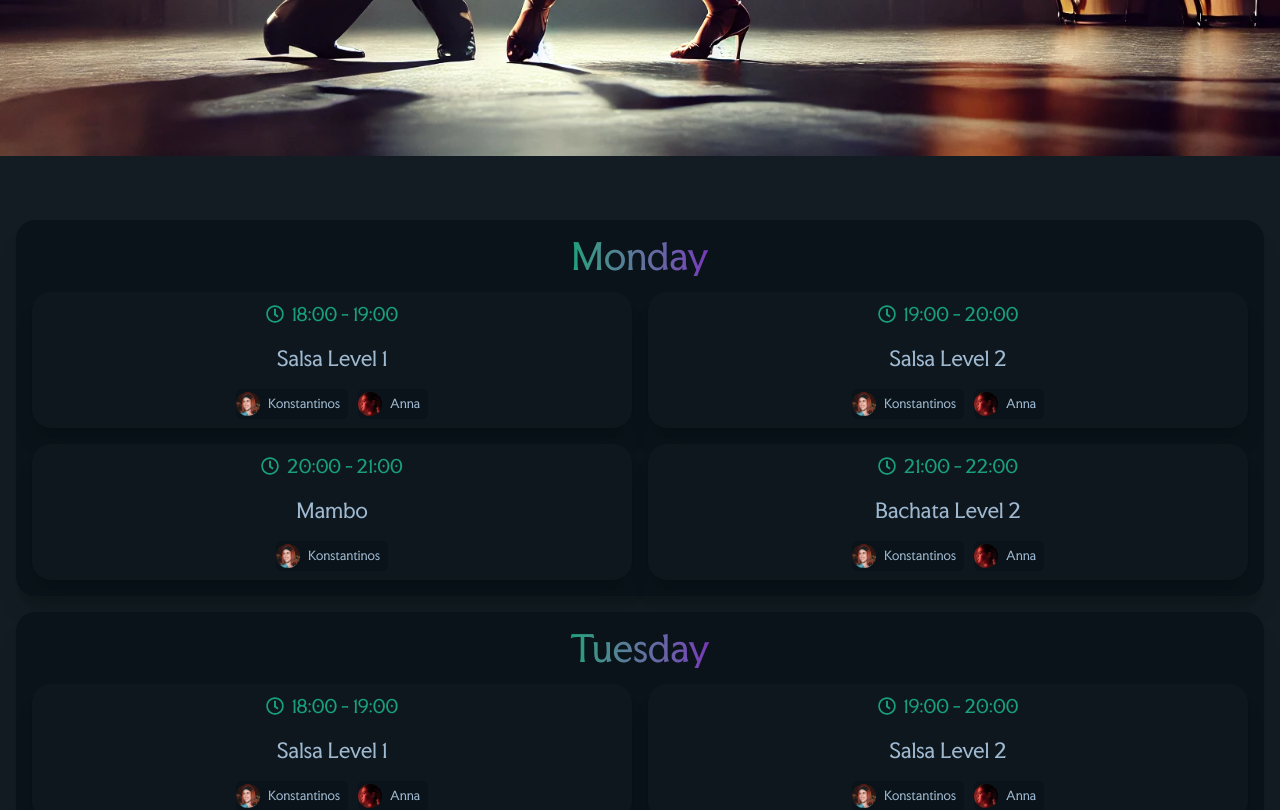
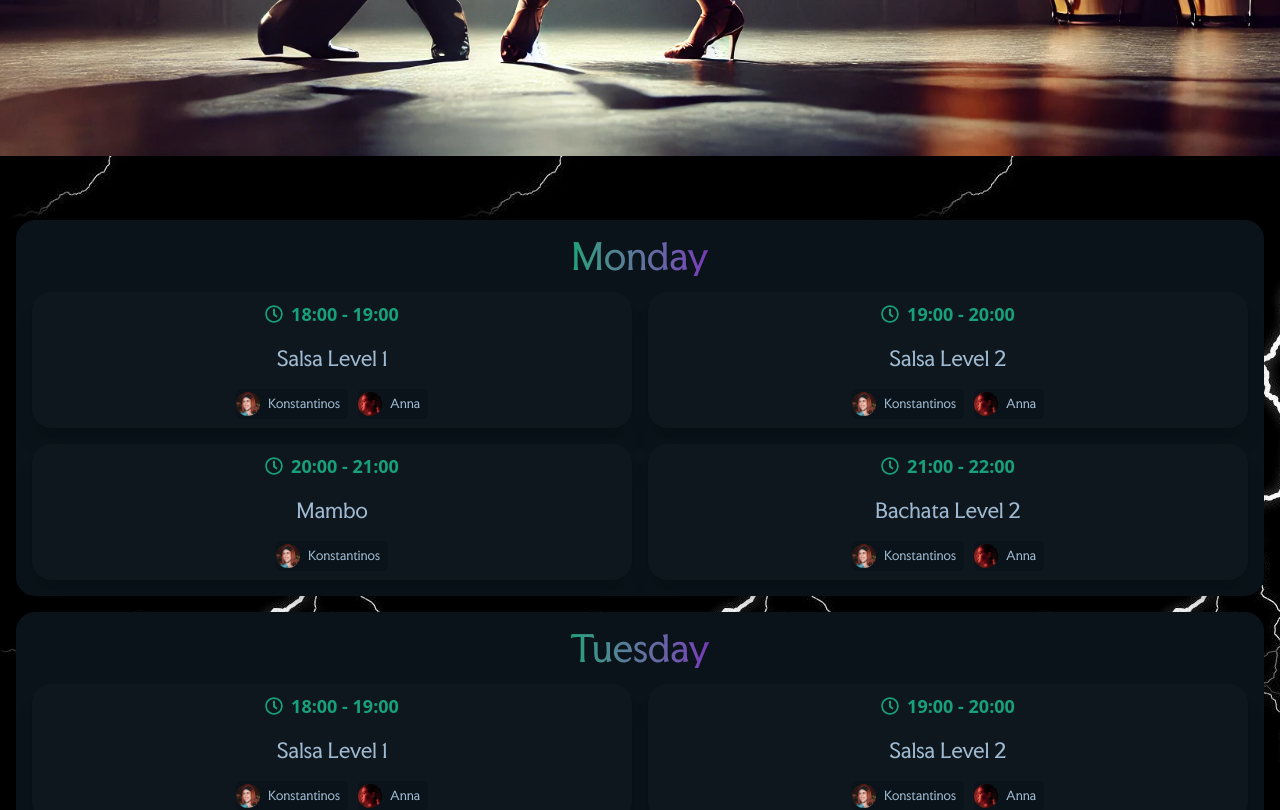
Before and after one commit to nikossoftwaredev/salsa-rayo, a Next.js app: page / in a window 1280 px wide. Shown: the part 644-1454 px from the top of the page. Built offline with nearby package versions, Linux system fonts and the light colour scheme.

Commit message:
added lighting fixed some css

```diff
--- a/app/page.tsx
+++ b/app/page.tsx
@@ -9,7 +9,17 @@ export const revalidate = 0;
 
 export default function Home() {
   return (
-    <main className="flex flex-col min-h-screen items-center justify-center gap-16 w-full pb-4 bg-base-100">
+    <main
+      className="flex flex-col min-h-screen items-center justify-center gap-16 w-full pb-4 bg-base-100"
+      style={{
+        backgroundImage: "url('/images/background.jpg')",
+        backgroundRepeat: "repeat",
+        backgroundSize: "",
+        backgroundPosition: "top left",
+        minHeight: "100vh",
+        margin: 0,
+      }}
+    >
       <HeroSection />
       <div className="w-full max-w-7xl flex flex-col px-4">
         <ScheduleSection />
--- a/components/HeroSection.tsx
+++ b/components/HeroSection.tsx
@@ -1,14 +1,33 @@
+"use client";
+import { useEffect, useState } from "react";
 import Button from "./Button";
 import Logo from "./Logo";
 import { SectionTitle } from "./SectionTitle";
 
 const HeroSection = () => {
+  const [scrollOffset, setScrollOffset] = useState(55);
+
+  useEffect(() => {
+    const handleScroll = () => {
+      setScrollOffset(() => {
+        const result = Math.max(55 - window.scrollY * 0.1, 0);
+        return result;
+      });
+    };
+
+    window.addEventListener("scroll", handleScroll);
+    return () => {
+      window.removeEventListener("scroll", handleScroll);
+    };
+  }, []);
+
   return (
     <section
       id="hero"
       className="hero min-h-screen w-full bg-no-repeat flex items-center justify-center"
       style={{
         backgroundImage: "url(/images/hero-image.png)",
+        backgroundPosition: `${scrollOffset}% 0%`, // Move image horizontally
       }}
     >
       <div className="p-4 flex flex-col items-center justify-center w-full text-center text-white space-y-6 bg-black bg-opacity-50">
--- a/components/ScheduleSection.tsx
+++ b/components/ScheduleSection.tsx
@@ -28,7 +28,7 @@ const ScheduleSection = () => {
                   key={time}
                   className="flex flex-col gap-4 items-center justify-start p-2 card bg-base-200 shadow-xl"
                 >
-                  <div className="flex items-center gap-2 text-primary">
+                  <div className="font-sans  flex items-center gap-2 text-primary">
                     <FaRegClock />
                     <h3 className="text-lg font-bold">{time}</h3>
                   </div>
--- a/components/SocialsSection.tsx
+++ b/components/SocialsSection.tsx
@@ -6,7 +6,6 @@ import {
 } from "@/data/config";
 import { FaFacebook, FaInstagram, FaSpotify, FaYoutube } from "react-icons/fa";
 import { SectionTitle } from "./SectionTitle";
-import Card from "./Card";
 
 // CHANGE THE COLORS OF THE ICONS
 const SOCIALS_INFO = [
@@ -32,8 +31,7 @@ const SocialsSection = () => {
   return (
     <section id="socials">
       <SectionTitle title="SOCIALS" isMainSection />
-      <Card className="w-full">
-        <div className="card-body flex flex-row flex-wrap items-center justify-center gap-2">
+      <span className="card-body flex flex-row flex-wrap items-center justify-center gap-2">
         {SOCIALS_INFO.map(({ url, icon }) => (
           <a
             key={url}
@@ -45,8 +43,7 @@ const SocialsSection = () => {
             {icon}
           </a>
         ))}
-        </div>
-      </Card>
+      </span>
     </section>
   );
 };
```
Also changed, not shown: public/images/background.jpg (added). Lines whose indentation alone changed are shown as unchanged.
